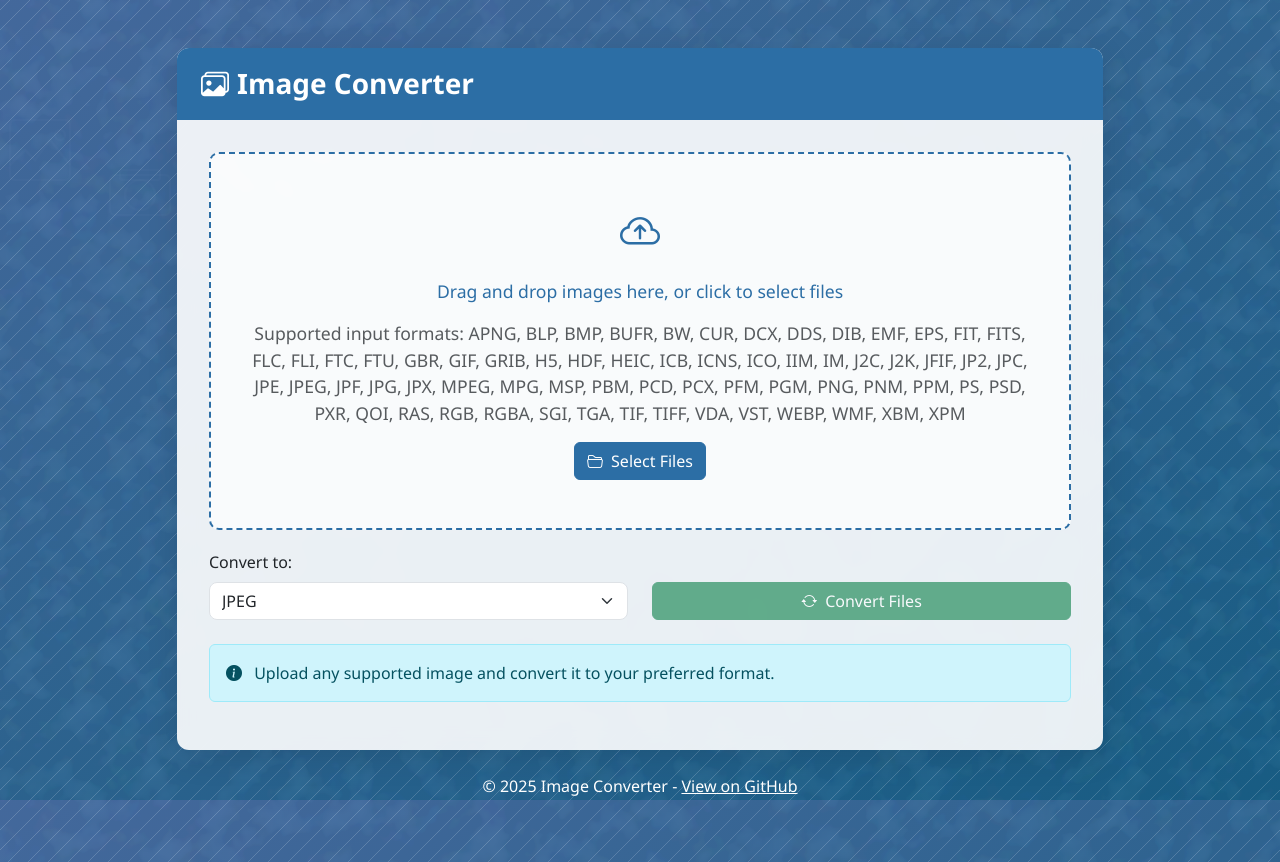
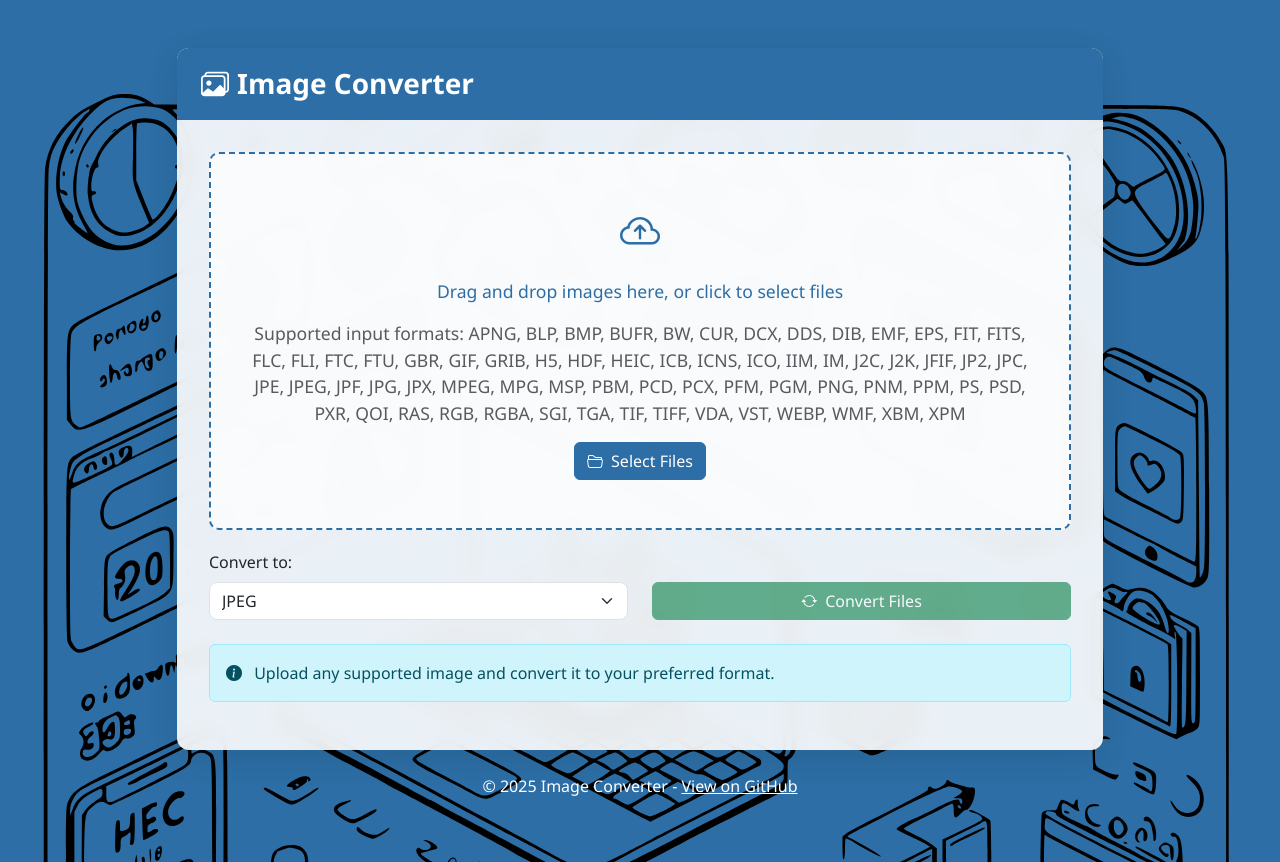
Before and after one commit to pm974/image-converter, a Flask app: page / in a window 1280 px wide. Run offline with Flask 3, Linux system fonts and the light colour scheme.

Commit message:
Update background to use heic-background.svg

```diff
--- a/templates/error.html
+++ b/templates/error.html
@@ -27,7 +27,7 @@
 
         body {
             min-height: 100vh;
-            background: url('/static/image-background.svg') no-repeat center center fixed;
+            background: url('/static/heic-background.svg') no-repeat center center fixed;
             background-size: cover;
             background-color: var(--primary-color);
             font-family: 'Segoe UI', Tahoma, Geneva, Verdana, sans-serif;
--- a/templates/index.html
+++ b/templates/index.html
@@ -25,7 +25,7 @@
 
         body {
             min-height: 100vh;
-            background: url('/static/image-background.svg') no-repeat center center fixed;
+            background: url('/static/heic-background.svg') no-repeat center center fixed;
             background-size: cover;
             background-color: var(--primary-color);
             font-family: 'Segoe UI', Tahoma, Geneva, Verdana, sans-serif;
--- a/templates/session.html
+++ b/templates/session.html
@@ -25,7 +25,7 @@
 
         body {
             min-height: 100vh;
-            background: url('/static/image-background.svg') no-repeat center center fixed;
+            background: url('/static/heic-background.svg') no-repeat center center fixed;
             background-size: cover;
             background-color: var(--primary-color);
             font-family: 'Segoe UI', Tahoma, Geneva, Verdana, sans-serif;
--- a/templates/share.html
+++ b/templates/share.html
@@ -25,7 +25,7 @@
 
         body {
             min-height: 100vh;
-            background: url('/static/image-background.svg') no-repeat center center fixed;
+            background: url('/static/heic-background.svg') no-repeat center center fixed;
             background-size: cover;
             background-color: var(--primary-color);
             font-family: 'Segoe UI', Tahoma, Geneva, Verdana, sans-serif;
```
Also changed, not shown: static/heic-background.svg.
